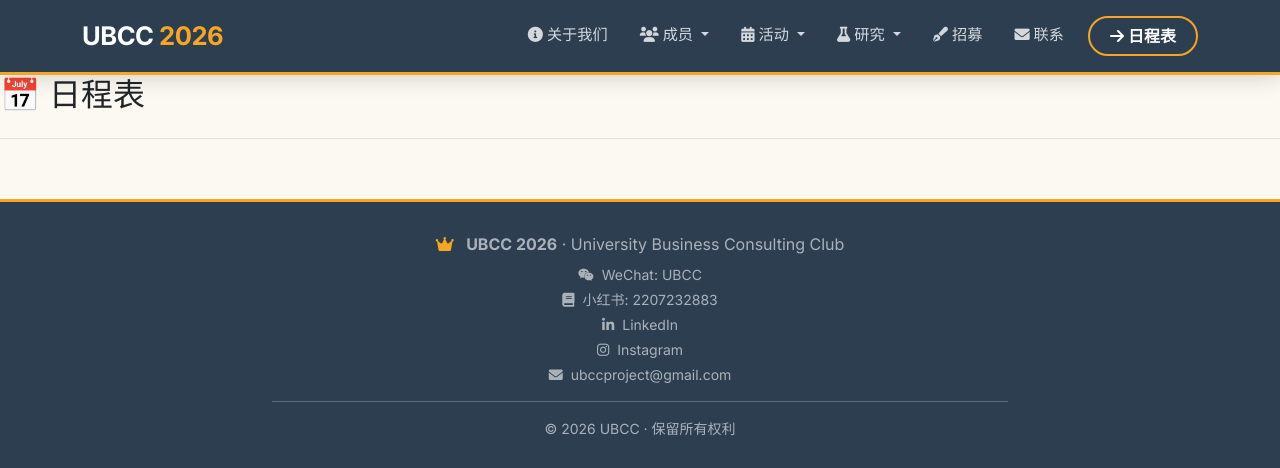
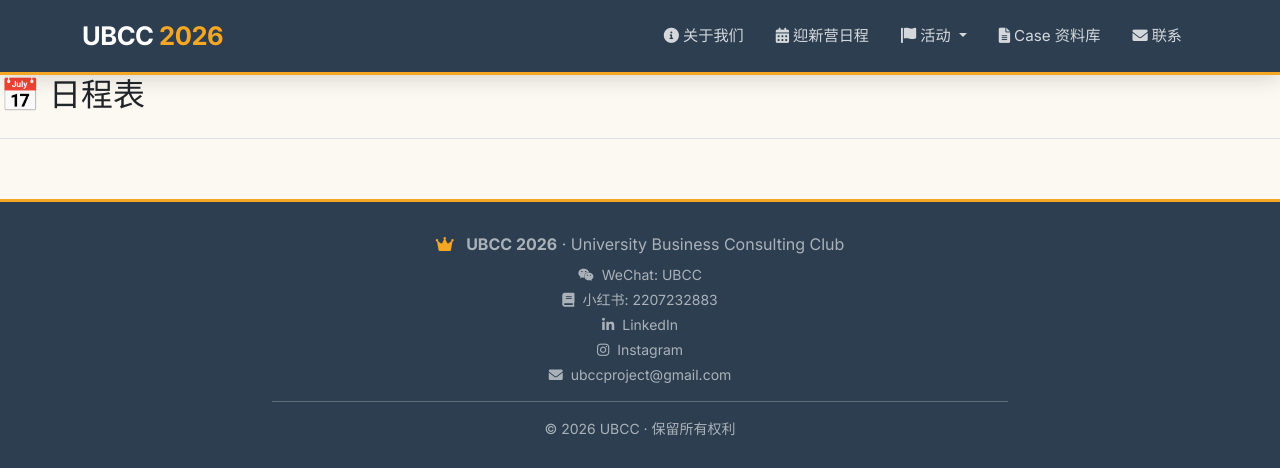
Before and after one commit to Destiny-maker520/UBCC, a Flask app: page /camp in a window 1280 px wide. Shown: the top 468 px of the page. Run offline with Flask 3, Linux system fonts and the light colour scheme.

Commit message:
Simplify navbar: keep only Ocamp-related items, hide members/research/recruitment

```diff
--- a/app/templates/base.html
+++ b/app/templates/base.html
@@ -194,37 +194,54 @@
         </button>
         <div class="collapse navbar-collapse" id="navbarNav">
             <ul class="navbar-nav ms-auto">
-                <!-- 关于我们 (下拉) -->
+                <!-- 关于我们 -->
                 <li class="nav-item">
-                    <a class="nav-link" href="{{ url_for('main.about') }}"><i class="fas fa-info-circle me-1"></i>关于我们</a>
+                    <a class="nav-link" href="{{ url_for('main.about') }}">
+                        <i class="fas fa-info-circle me-1"></i>关于我们
+                    </a>
                 </li>
 
-                <!-- 成员 (下拉) -->
+                <!-- 迎新营日程（独立入口） -->
+                <li class="nav-item">
+                    <a class="nav-link" href="{{ url_for('main.camp') }}">
+                        <i class="fas fa-calendar-alt me-1"></i>迎新营日程
+                    </a>
+                </li>
+
+                <!-- 活动（下拉菜单：O-Campus / O-HK / O-西环） -->
+                <li class="nav-item dropdown">
+                    <a class="nav-link dropdown-toggle" href="#" id="navbarDropdownEvents" role="button" data-bs-toggle="dropdown">
+                        <i class="fas fa-flag me-1"></i>活动
+                    </a>
+                    <ul class="dropdown-menu">
+                        <li><a class="dropdown-item" href="#"><i class="fas fa-university"></i>O-Campus</a></li>
+                        <li><a class="dropdown-item" href="#"><i class="fas fa-city"></i>O-HK</a></li>
+                        <li><a class="dropdown-item" href="#"><i class="fas fa-umbrella-beach"></i>O-西环</a></li>
+                    </ul>
+                </li>
+
+                <!-- Case 资料库 -->
+                <li class="nav-item">
+                    <a class="nav-link" href="{{ url_for('main.case_materials') }}">
+                        <i class="fas fa-file-alt me-1"></i>Case 资料库
+                    </a>
+                </li>
+
+                <!-- ===== 以下为暂时隐藏的模块（保留注释，后续可恢复） ===== -->
+                {#
                 <li class="nav-item dropdown">
                     <a class="nav-link dropdown-toggle" href="#" id="navbarDropdownTeam" role="button" data-bs-toggle="dropdown">
                         <i class="fas fa-users me-1"></i>成员
                     </a>
                     <ul class="dropdown-menu">
                         <li><a class="dropdown-item" href="#"><i class="fas fa-user-tie"></i>执行委员会</a></li>
-                        <li><a class="dropdown-item" href="#"><i class="fas fa-user-graduate"></i>组家长</a></li>
+                        <li><a class="dropdown-item" href="#"><i class="fas fa-user-graduate"></i>核心成员</a></li>
                         <li><a class="dropdown-item" href="#"><i class="fas fa-user-plus"></i>加入我们</a></li>
                     </ul>
                 </li>
+                #}
 
-                <!-- 活动 (下拉) -->
-                <li class="nav-item dropdown">
-                    <a class="nav-link dropdown-toggle" href="#" id="navbarDropdownEvents" role="button" data-bs-toggle="dropdown">
-                        <i class="fas fa-calendar-alt me-1"></i>活动
-                    </a>
-                    <ul class="dropdown-menu">
-                        <li><a class="dropdown-item" href="{{ url_for('main.camp') }}"><i class="fas fa-campground"></i>迎新营日程</a></li>
-                        <li><a class="dropdown-item" href="{{ url_for('main.case_materials') }}"><i class="fas fa-file-alt"></i>Case资料库</a></li>
-                        <li><a class="dropdown-item" href="#"><i class="fas fa-chart-line"></i>过往活动</a></li>
-                        <li><a class="dropdown-item" href="#"><i class="fas fa-handshake"></i>合作活动</a></li>
-                    </ul>
-                </li>
-
-                <!-- 研究 / 项目 (下拉) -->
+                {#
                 <li class="nav-item dropdown">
                     <a class="nav-link dropdown-toggle" href="#" id="navbarDropdownResearch" role="button" data-bs-toggle="dropdown">
                         <i class="fas fa-flask me-1"></i>研究
@@ -234,32 +251,27 @@
                         <li><a class="dropdown-item" href="#"><i class="fas fa-book"></i>行业报告</a></li>
                     </ul>
                 </li>
+                #}
 
-                <!-- 招募 (无下拉) -->
+                {#
                 <li class="nav-item">
                     <a class="nav-link" href="#"><i class="fas fa-pen-fancy me-1"></i>招募</a>
                 </li>
+                #}
 
-                <!-- 联系方式 (无下拉) -->
+                <!-- 联系（页脚已有，导航保留简洁入口） -->
                 <li class="nav-item">
                     <a class="nav-link" href="#contact"><i class="fas fa-envelope me-1"></i>联系</a>
                 </li>
 
-                <!-- 日程表快捷按钮（突出） -->
+                <!-- 日程表快捷按钮（保留，但导航里已有“迎新营日程”，可保留或删除） -->
+                {#
                 <li class="nav-item">
                     <a class="btn btn-ubcc-outline ms-2" href="{{ url_for('main.camp') }}" style="color:#fff; border-color:var(--ubcc-orange);">
                         <i class="fas fa-arrow-right"></i> 日程表
                     </a>
                 </li>
-<!--                <li class="nav-item dropdown">-->
-<!--                    <a class="nav-link dropdown-toggle" href="#" id="navbarDropdownLang" role="button" data-bs-toggle="dropdown">-->
-<!--                        <i class="fas fa-globe me-1"></i>语言-->
-<!--                    </a>-->
-<!--                    <ul class="dropdown-menu dropdown-menu-end">-->
-<!--                        <li><a class="dropdown-item" href="#" onclick="switchLanguage('zh')">中文</a></li>-->
-<!--                        <li><a class="dropdown-item" href="#" onclick="switchLanguage('en')">English</a></li>-->
-<!--                    </ul>-->
-<!--                </li>-->
+                #}
             </ul>
         </div>
     </div>
@@ -280,7 +292,7 @@
                     <strong>UBCC 2026</strong> · University Business Consulting Club
                 </p>
 
-                <!-- 联系方式（替换部分） -->
+                <!-- 联系方式 -->
                 <p class="small mb-1">
                     <i class="fab fa-weixin me-1"></i> WeChat: UBCC
                 </p>
```
